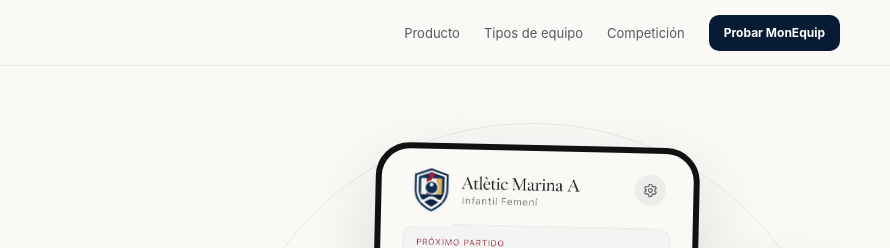
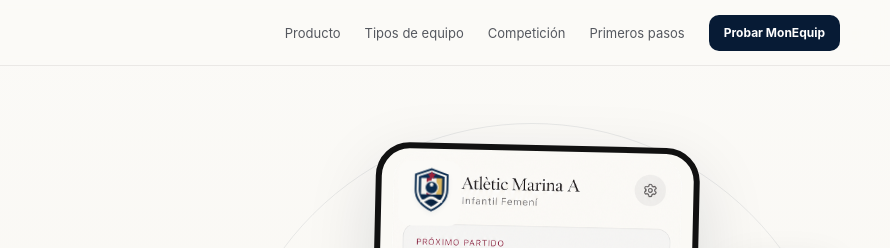
Before and after one commit to agusatu-apps/monequip-web, a plain HTML site: page index.html in a window 1280 px wide. Shown: the top 248 px of the page, 390-1280 px from the left. Drawn offline with Linux system fonts and the light colour scheme.

Commit message:
Link Primeros pasos from homepage

```diff
--- a/index.html
+++ b/index.html
@@ -19,6 +19,7 @@
       <a href="#producto">Producto</a>
       <a href="#equipos">Tipos de equipo</a>
       <a href="#competicion">Competición</a>
+      <a href="/primeros-pasos/">Primeros pasos</a>
     </nav>
     <a class="button button-small button-dark" href="#contacto">Probar MonEquip</a>
     <button class="menu-button" aria-expanded="false" aria-label="Abrir menú"><span></span><span></span></button>
@@ -28,6 +29,7 @@
     <a href="#producto">Producto</a>
     <a href="#equipos">Tipos de equipo</a>
     <a href="#competicion">Competición</a>
+    <a href="/primeros-pasos/">Primeros pasos</a>
     <a href="#contacto">Cómo instalarlo</a>
     <a href="#contacto">Probar MonEquip</a>
   </nav>
@@ -284,6 +286,7 @@
     <div class="section-wrap footer-inner">
       <div class="footer-brand"><img src="assets/monequip-mark.png" alt=""><b>MonEquip</b></div>
       <span>Gestión diaria de equipos deportivos.</span>
+      <a href="/primeros-pasos/">Primeros pasos</a>
       <span>© 2026 MonEquip</span>
     </div>
   </footer>
```
